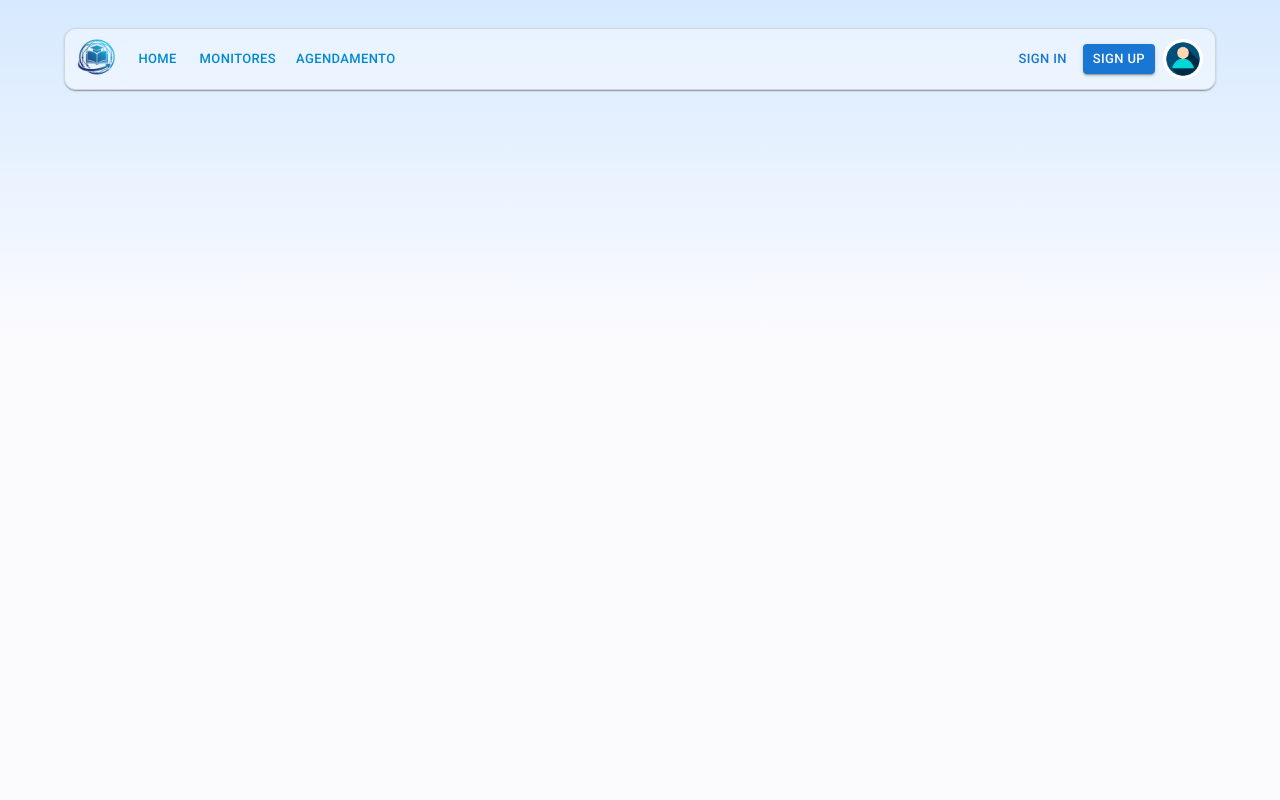
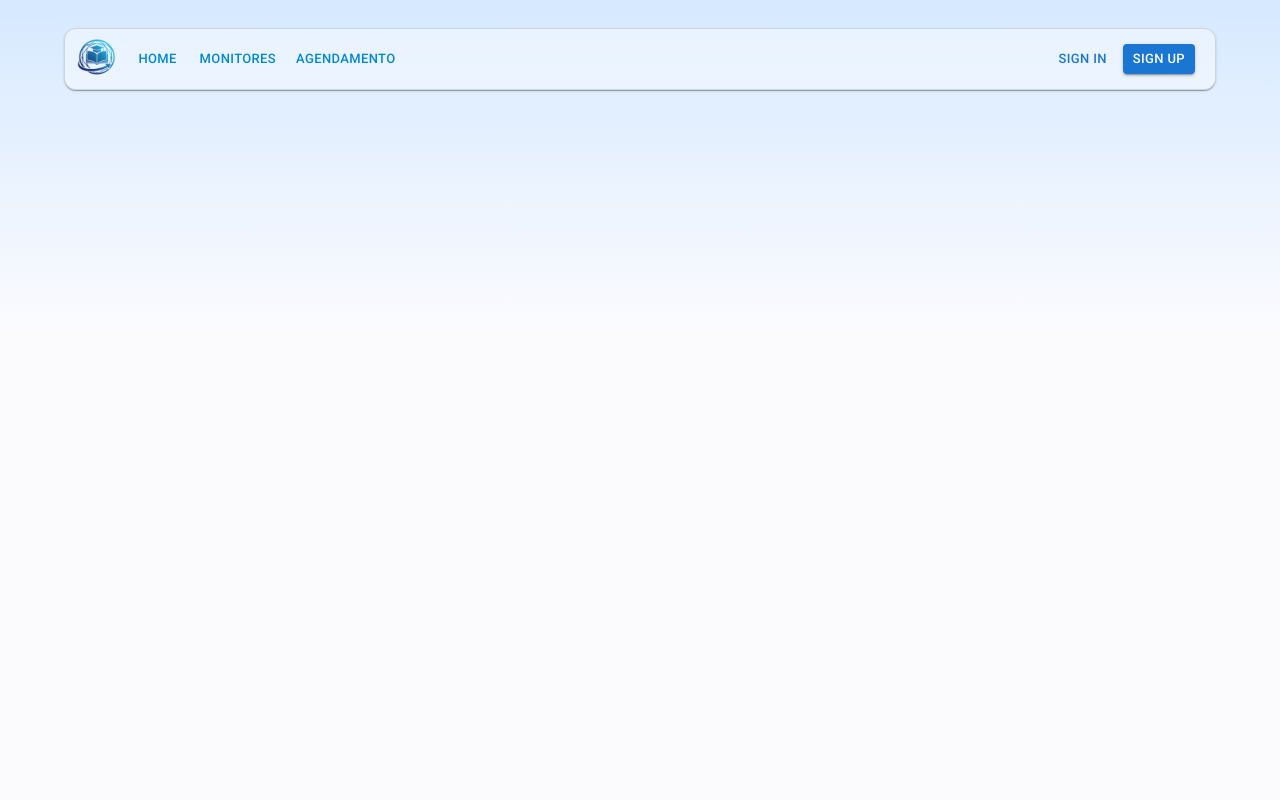
Before and after one commit to ItsTonyy/MonitoriaJa, a React (Vite) app: page / in a window 1280 px wide. Shown: the top 800 px of the page. Built offline with nearby package versions, Linux system fonts and the light colour scheme.

Commit message:
fix(navbar): perfil aparecendo mesmo quando usuário não está logado

```diff
--- a/src/components/appNavBar.tsx
+++ b/src/components/appNavBar.tsx
@@ -220,6 +220,8 @@ export default function AppNavBar() {
               </Button>
             )}
             <Box sx={{ flexGrow: 0 }}>
+              {isAuthenticated && (
+                <div>
                   <Tooltip title="Open settings">
                     <IconButton onClick={handleOpenUserMenu} sx={{ p: 0 }}>
                       <Avatar alt="Anonymous User" src={anonUser} />
@@ -242,7 +244,9 @@ export default function AppNavBar() {
                     onClose={handleCloseUserMenu}
                   >
                     <MenuItem onClick={handleClickPerfil}>
-                  <Typography sx={{ textAlign: "center" }}>Perfil</Typography>
+                      <Typography sx={{ textAlign: "center" }}>
+                        Perfil
+                      </Typography>
                     </MenuItem>
                     <MenuItem onClick={handleClickHistorico}>
                       <Typography sx={{ textAlign: "center" }}>
@@ -250,9 +254,13 @@ export default function AppNavBar() {
                       </Typography>
                     </MenuItem>
                     <MenuItem onClick={handleClickLogout}>
-                  <Typography sx={{ textAlign: "center" }}>Logout</Typography>
+                      <Typography sx={{ textAlign: "center" }}>
+                        Logout
+                      </Typography>
                     </MenuItem>
                   </Menu>
+                </div>
+              )}
             </Box>
           </Box>
 
```
Lines whose indentation alone changed are shown as unchanged.
